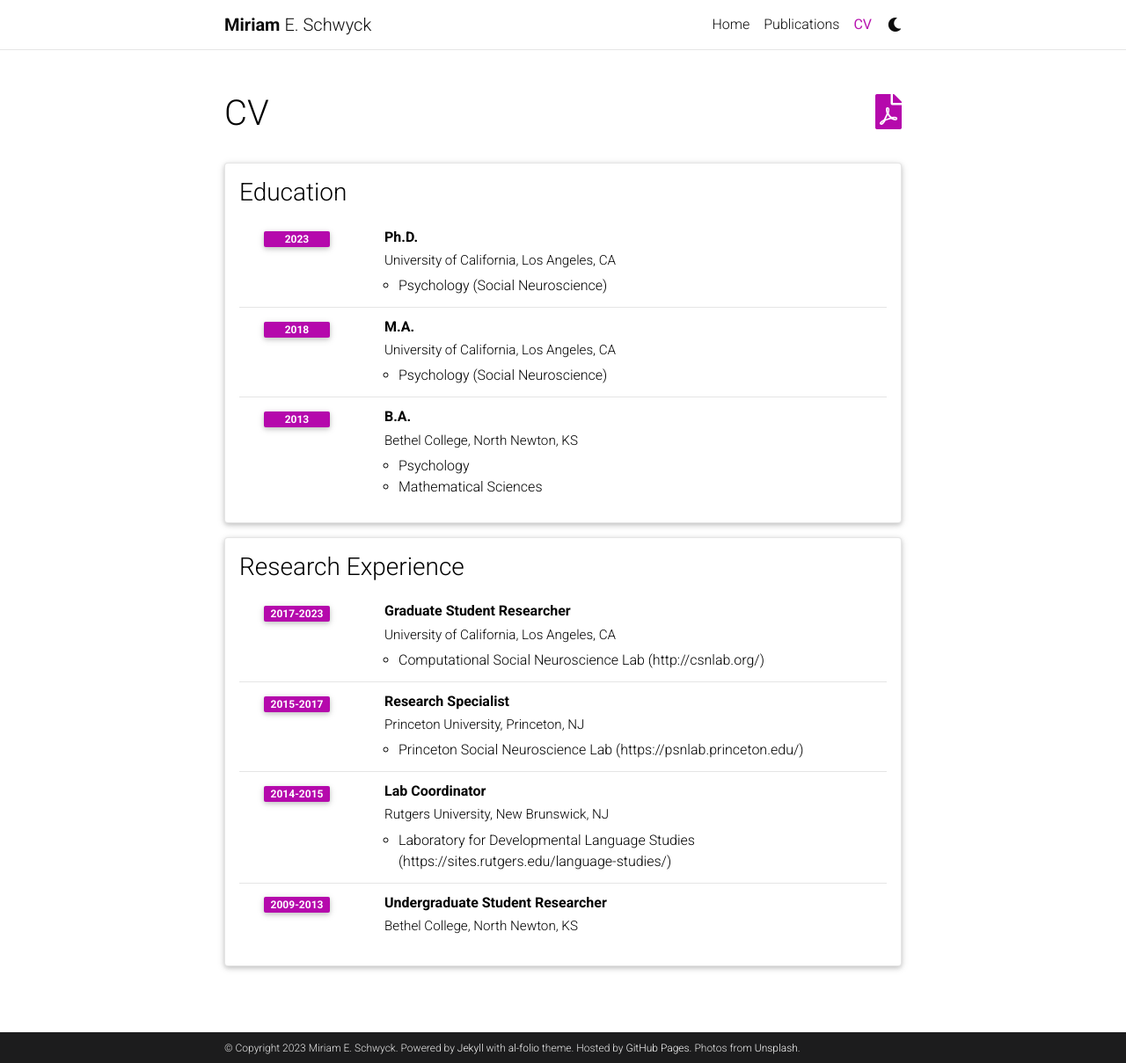
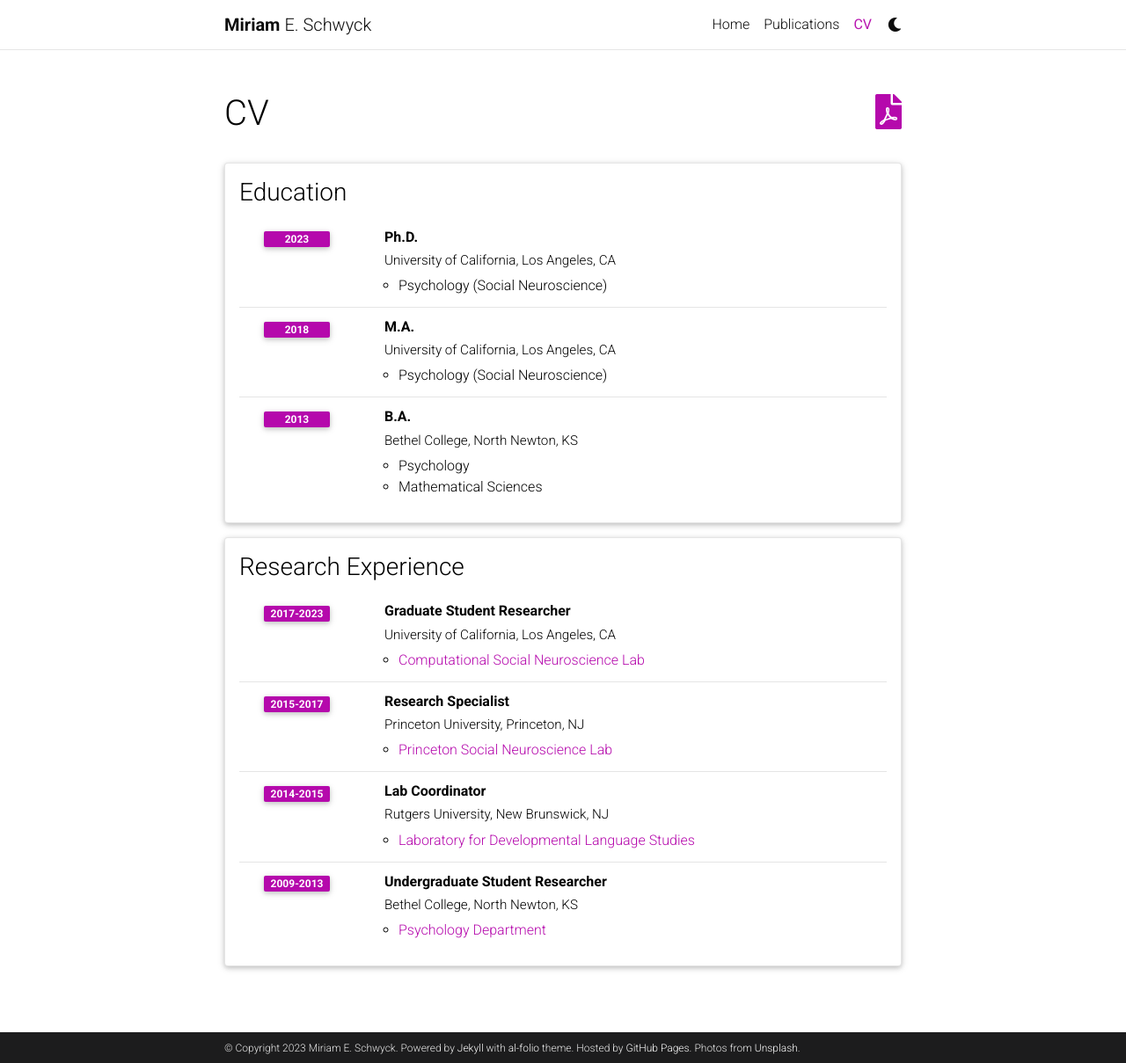
Before and after one commit to mweaverdyck/mweaverdyck.github.io, a Jekyll site: the page built from _pages/cv.md, in a window 1280 px wide and 1209 px high. Shown: the whole window at 88% size. Built offline with Jekyll 4.4.1, drawn with Linux system fonts in a browser that asks for light colours; comment, search, counter and statistics services are not loaded; a style sheet for code colours, icons or effects is not loaded.

Commit message:
Update cv.yml

```diff
--- a/_data/cv.yml
+++ b/_data/cv.yml
@@ -35,23 +35,25 @@
       institution: University of California, Los Angeles, CA
       year: 2017-2023
       description:
-        - Computational Social Neuroscience Lab (http://csnlab.org/)
+        <a href="http://csnlab.org/">Computational Social Neuroscience Lab</a>
 
     - title: Research Specialist
       institution: Princeton University, Princeton, NJ
       year: 2015-2017
       description:
-        - Princeton Social Neuroscience Lab (https://psnlab.princeton.edu/)
+        <a href="https://psnlab.princeton.edu/">Princeton Social Neuroscience Lab</a>
 
     - title: Lab Coordinator
       institution: Rutgers University, New Brunswick, NJ
       year: 2014-2015
       description:
-        - Laboratory for Developmental Language Studies (https://sites.rutgers.edu/language-studies/)
+        <a href="https://sites.rutgers.edu/language-studies/">Laboratory for Developmental Language Studies</a>
 
     - title: Undergraduate Student Researcher
       institution: Bethel College, North Newton, KS
       year: 2009-2013
+      description:
+        <a href="https://www.bethelks.edu/academics/areas-study/psychology">Psychology Department</a>
 #
 # - title: Open Source Projects
 #   type: time_table
```
